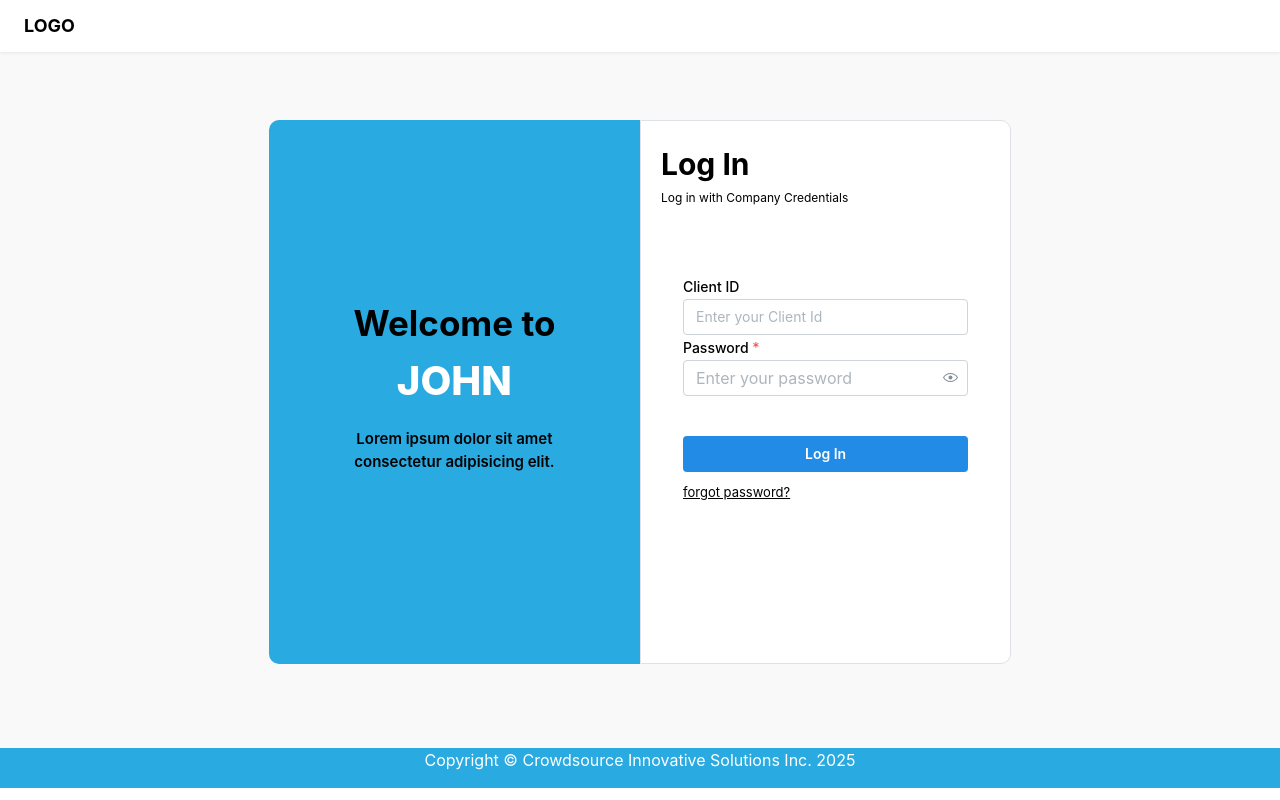
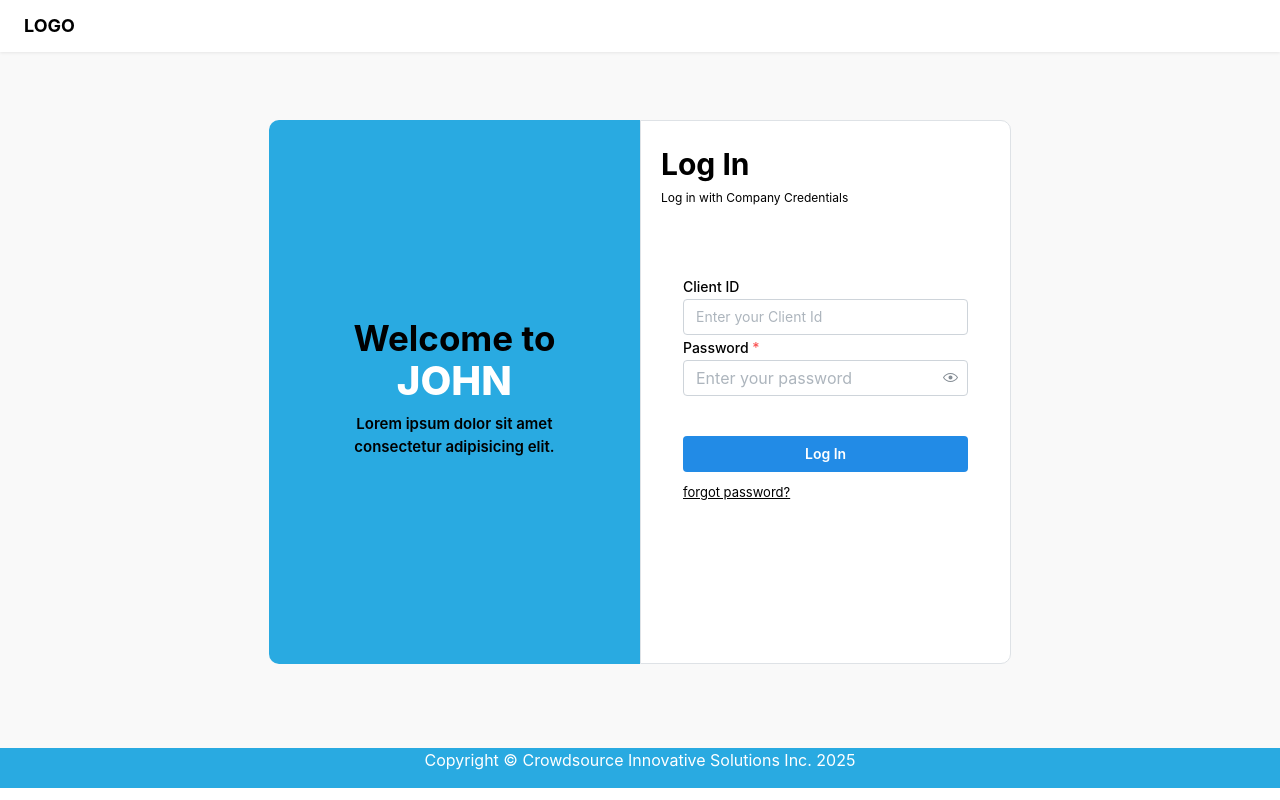
Before and after one commit to CSIhelp/Stewrd_CalamansiPie, a React (Vite) app in the folder John/: page /login in a window 1280 px wide. Built offline with nearby package versions, Linux system fonts and the light colour scheme.

Commit message:
LogIn component structure and styles for improved layout

```diff
--- a/John/src/pages/LogIn/LogIn.css
+++ b/John/src/pages/LogIn/LogIn.css
@@ -5,6 +5,17 @@
     height: 85vh;
     justify-content: center;
     align-items: center;
+}
+
+.LogInTitleGroup {
+    display: flex;
+    flex-direction: column !important;
+    gap: 0px !important;
+    width: 100%;
+
+
+
+
 }
 .LogInTitleCard{
     width: 40%;
@@ -21,6 +32,7 @@
 font-size: 35px;
 padding: 0;
 margin: 0;
+
 }
 .JohnTxt {
     font-size: 40px;
@@ -28,6 +40,8 @@ margin: 0;
     font-weight: 800;
     margin: 0;
     padding:0;
+    margin-top:0px !important;
+    line-height: 0.8;
 }
 .JohnTagline {
     width:60%;
--- a/John/src/pages/LogIn/LogIn.tsx
+++ b/John/src/pages/LogIn/LogIn.tsx
@@ -20,9 +20,11 @@ const handleLogIn = () => {
         </header>
         <Container className="LogInContainer">
             <Card className="LogInTitleCard">
-                <h1 className="WelcomeTxt"> Welcome to</h1>
+                <Group className="LogInTitleGroup">
+                <h2 className="WelcomeTxt"> Welcome to</h2>
                 <h1 className="JohnTxt">JOHN</h1>
                 <p className="JohnTagline"> Lorem ipsum dolor sit amet consectetur adipisicing elit. </p>
+           </Group>
             </Card>
             <Card withBorder radius="md" p="lg" className="LogInCard">
 
```
